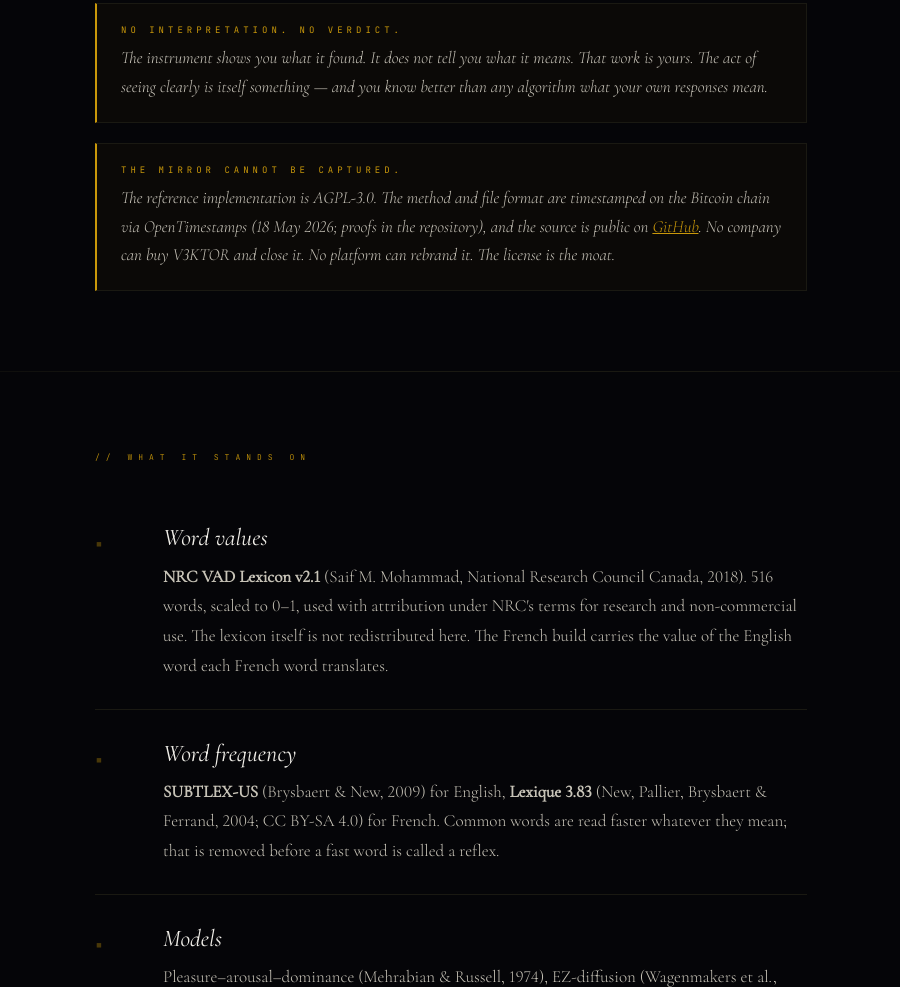
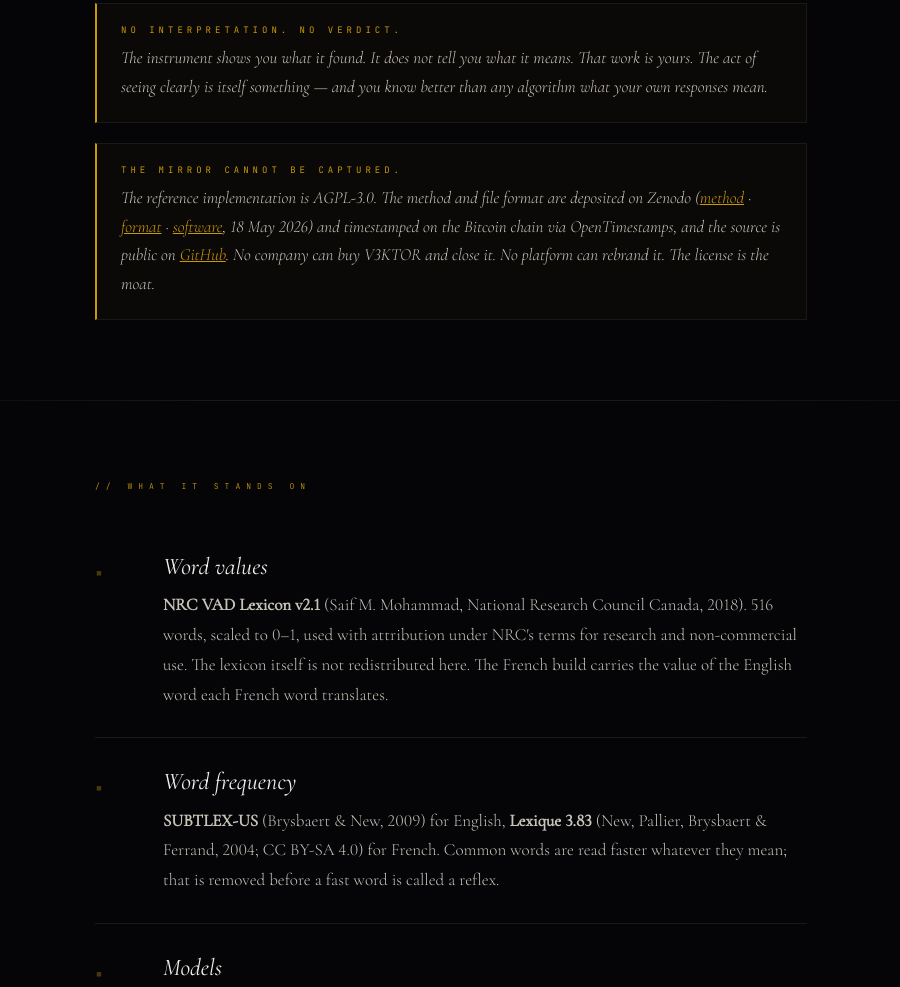
Before and after one commit to tobiedavid/V3KTOR, a plain HTML site: page index.html in a window 1280 px wide. Shown: the part 3918-4905 px from the top of the page, without its empty margins (189-1089 px from the left). Drawn offline with nearby package versions, Linux system fonts and the light colour scheme.

Commit message:
Add the three Zenodo DOIs (18 May 2026) to PROVENANCE, landing page and DATA-SOURCES
Co-Authored-By: Claude Fable 5.1 <noreply@anthropic.com>
Claude-Session: https://claude.ai/code/session_014MqFrbj2EKdf6Z6itYeuPe

```diff
--- a/index.html
+++ b/index.html
@@ -1100,8 +1100,8 @@ footer {
       <div class="principle-title en">The mirror cannot be captured.</div>
       <div class="principle-title fr">Le miroir ne peut être capturé.</div>
       <p class="principle-body">
-        <span class="en">The reference implementation is AGPL-3.0. The method and file format are timestamped on the Bitcoin chain via OpenTimestamps (18 May 2026; proofs in the repository), and the source is public on <a href="https://github.com/tobiedavid/V3KTOR" style="color:var(--gold)">GitHub</a>. No company can buy V3KTOR and close it. No platform can rebrand it. The license is the moat.</span>
-        <span class="fr">L'implémentation de référence est sous AGPL-3.0. La méthode et le format de fichier sont horodatés sur la chaîne Bitcoin via OpenTimestamps (18 mai 2026 ; preuves dans le dépôt), et la source est publique sur <a href="https://github.com/tobiedavid/V3KTOR" style="color:var(--gold)">GitHub</a>. Aucune entreprise ne peut acheter V3KTOR et le fermer. Aucune plateforme ne peut le rebrander. La licence est la barrière.</span>
+        <span class="en">The reference implementation is AGPL-3.0. The method and file format are deposited on Zenodo (<a href="https://doi.org/10.5281/zenodo.20277360" style="color:var(--gold)">method</a> · <a href="https://doi.org/10.5281/zenodo.20277659" style="color:var(--gold)">format</a> · <a href="https://doi.org/10.5281/zenodo.20277820" style="color:var(--gold)">software</a>, 18 May 2026) and timestamped on the Bitcoin chain via OpenTimestamps, and the source is public on <a href="https://github.com/tobiedavid/V3KTOR" style="color:var(--gold)">GitHub</a>. No company can buy V3KTOR and close it. No platform can rebrand it. The license is the moat.</span>
+        <span class="fr">L'implémentation de référence est sous AGPL-3.0. La méthode et le format de fichier sont déposés sur Zenodo (<a href="https://doi.org/10.5281/zenodo.20277360" style="color:var(--gold)">méthode</a> · <a href="https://doi.org/10.5281/zenodo.20277659" style="color:var(--gold)">format</a> · <a href="https://doi.org/10.5281/zenodo.20277820" style="color:var(--gold)">logiciel</a>, 18 mai 2026) et horodatés sur la chaîne Bitcoin via OpenTimestamps, et la source est publique sur <a href="https://github.com/tobiedavid/V3KTOR" style="color:var(--gold)">GitHub</a>. Aucune entreprise ne peut acheter V3KTOR et le fermer. Aucune plateforme ne peut le rebrander. La licence est la barrière.</span>
       </p>
     </div>
 
```
Also changed, not shown: 2 other files.
